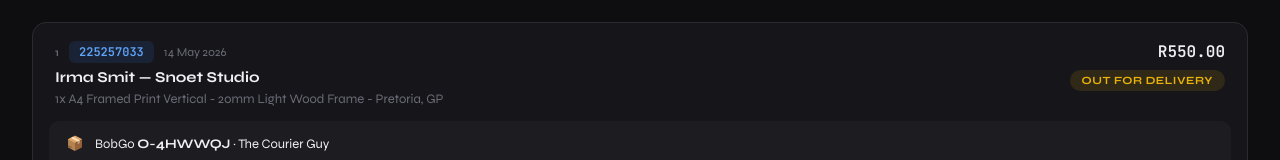
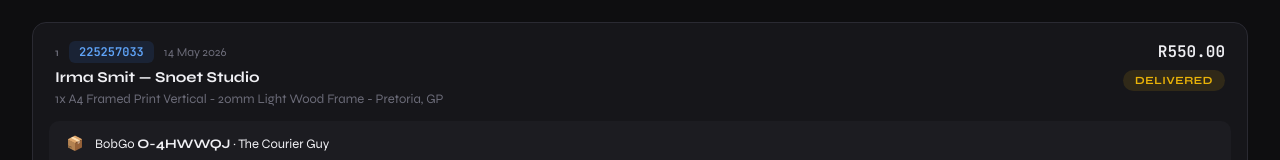
Before and after one commit to snoetstudio-droid/snoet-studio-tracker, a plain HTML site: page index.html in a window 1280 px wide. Shown: the part 243-403 px from the top of the page. Drawn offline with Linux system fonts and the light colour scheme.

Commit message:
Auto-update orders

```diff
--- a/index.html
+++ b/index.html
@@ -82,7 +82,7 @@
 <script>
 // ── EMBEDDED DATA — updated by AutoSync.py ──
 // DO NOT EDIT BELOW THIS LINE MANUALLY
-const ORDERS_DATA = [{"order_id":"225257033","client":"Irma Smit","date":"14 May 2026","details":"1x A4 Framed Print Vertical - 20mm Light Wood Frame - Pretoria, GP","price":"R550.00","status":"Out for Delivery","bobgo_order":"O-4HWWQJ","courier":"The Courier Guy","waybill":"UAT348P6B","track_url":"https://track.bobgo.co.za/UAT348P6B","chips":["Created 22 May 14:44","Collected 22 May 15:00","In transit 22 May 17:06","Out for delivery 25 May 04:28"],"confirmed":"","ships":""},{"order_id":"227143800","client":"Megan Oliver","date":"21 May 2026","details":"3x A3 Framed Print Vertical - 2x Black + 1x Dark Wood - Somerset West, WC","price":"R1,630.00","status":"In Production","bobgo_order":"","courier":"","waybill":"Pending","track_url":"","chips":[],"confirmed":"Payment confirmed - 22 May 2026","ships":"7-day production - Ships 2 June 2026"},{"order_id":"227182405","client":"Karin","date":"22 May 2026","details":"Framing order - Nationwide door-to-door","price":"R467.00","status":"In Production","bobgo_order":"","courier":"","waybill":"Pending","track_url":"","chips":[],"confirmed":"Payment confirmed - 22 May 2026","ships":"7-day production - Ships 2 June 2026"}];
+const ORDERS_DATA = [{"order_id":"225257033","client":"Irma Smit","date":"14 May 2026","details":"1x A4 Framed Print Vertical - 20mm Light Wood Frame - Pretoria, GP","price":"R550.00","status":"Delivered","bobgo_order":"O-4HWWQJ","courier":"The Courier Guy","waybill":"UAT348P6B","track_url":"https://track.bobgo.co.za/UAT348P6B","chips":["Created 22 May 14:44","Collected 22 May 15:00","In transit 22 May 17:06","Out for delivery 25 May 04:28"],"confirmed":"","ships":""},{"order_id":"227143800","client":"Megan Oliver","date":"21 May 2026","details":"3x A3 Framed Print Vertical - 2x Black + 1x Dark Wood - Somerset West, WC","price":"R1,630.00","status":"In Production","bobgo_order":"","courier":"","waybill":"Pending","track_url":"","chips":[],"confirmed":"Payment confirmed - 22 May 2026","ships":"7-day production - Ships 2 June 2026"},{"order_id":"227182405","client":"Karin","date":"22 May 2026","details":"Framing order - Nationwide door-to-door","price":"R467.00","status":"In Production","bobgo_order":"","courier":"","waybill":"Pending","track_url":"","chips":[],"confirmed":"Payment confirmed - 22 May 2026","ships":"7-day production - Ships 2 June 2026"}];
 // ── END DATA ──
 
 function statusClass(s) {
```
